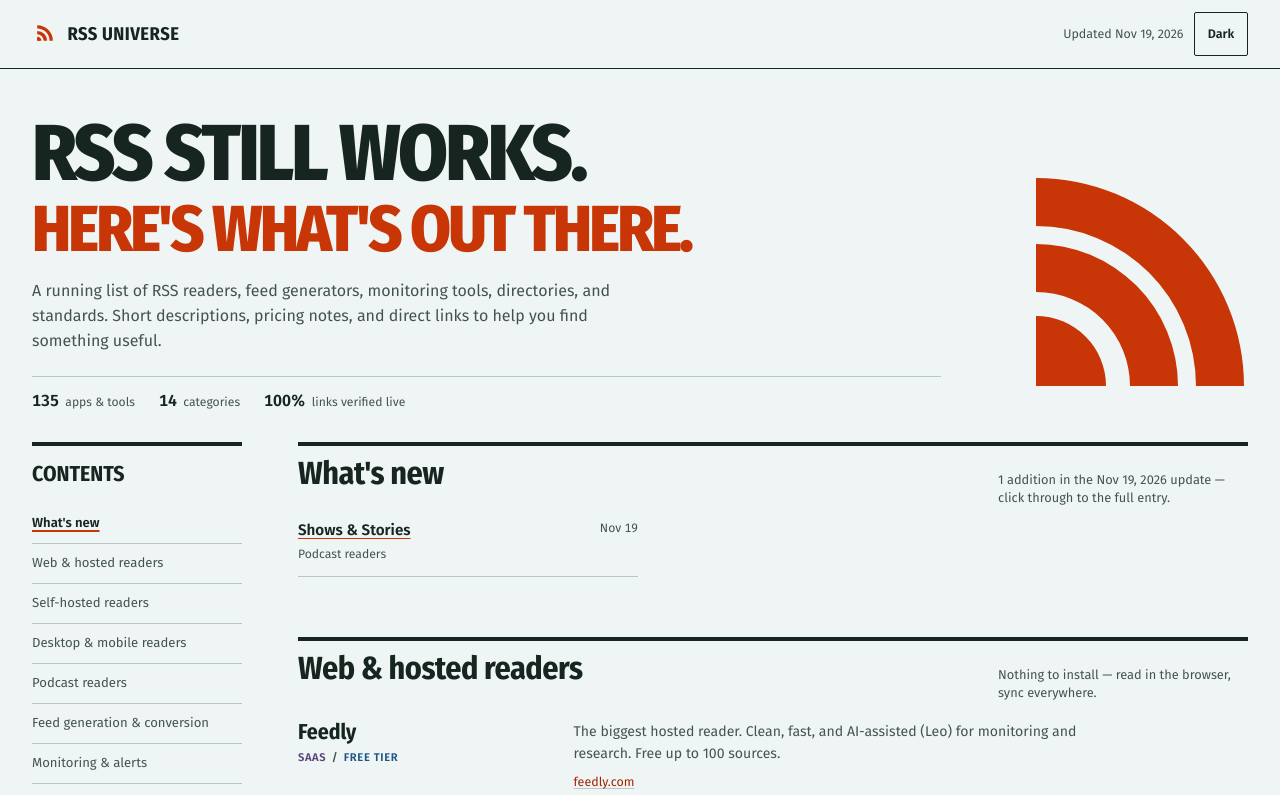
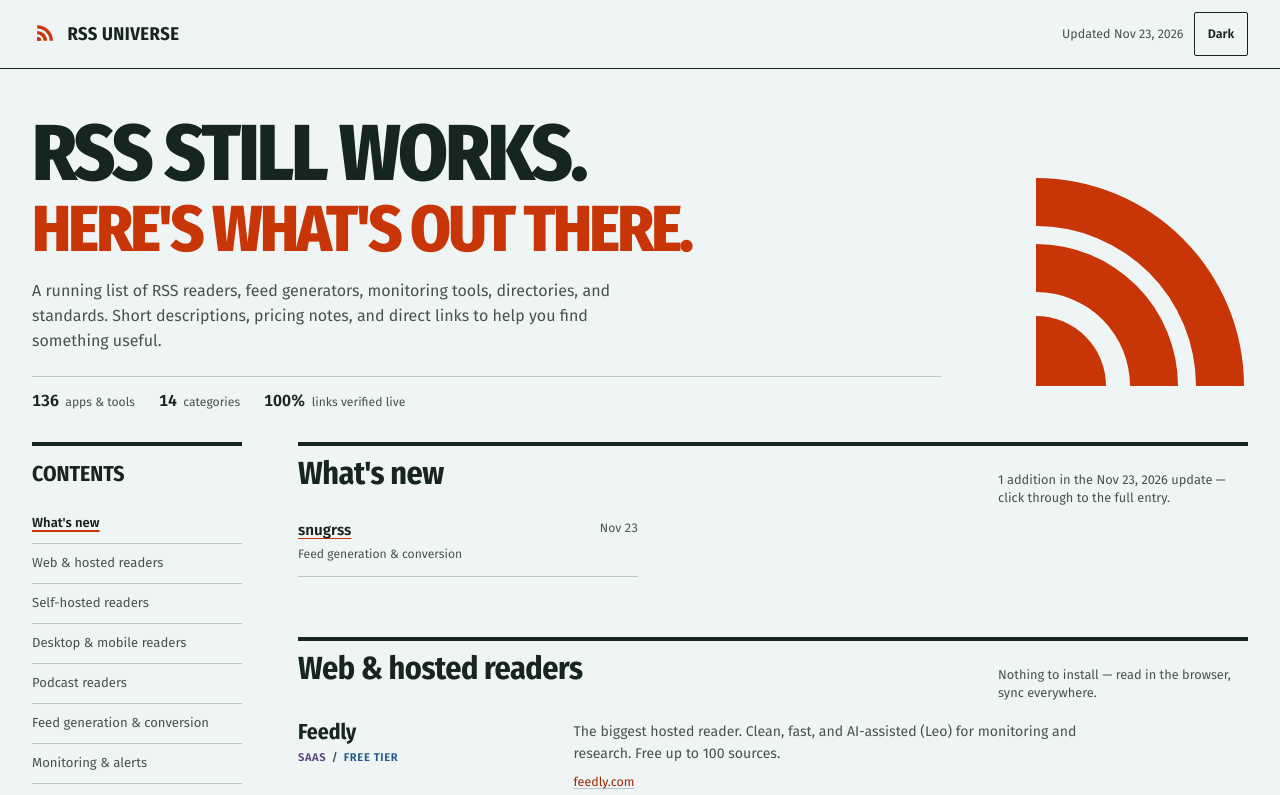
Before and after one commit to jcrabapple/rss-universe, a plain HTML site: page index.html in a window 1280 px wide. Shown: the top 795 px of the page. Drawn offline with Linux system fonts and the light colour scheme.

Commit message:
Add snugrss (feed generation, issue #36); What's New batch

```diff
--- a/index.html
+++ b/index.html
@@ -578,7 +578,7 @@ FINISH: Desktop/mobile inspection, accessibility and behavior checks, detector,
       RSS Universe
     </div>
     <div class="topbar-actions">
-      <span class="topbar-note">Updated Nov 19, 2026</span>
+      <span class="topbar-note">Updated Nov 23, 2026</span>
       <button class="index-toggle" type="button" popovertarget="categoryMenu" aria-controls="categoryMenu">Contents</button>
       <button class="theme-toggle" id="themeToggle" aria-label="Toggle dark mode">Dark</button>
     </div>
@@ -590,11 +590,11 @@ FINISH: Desktop/mobile inspection, accessibility and behavior checks, detector,
     <h1 class="serif">RSS still works.<em>Here's what's out there.</em></h1>
     <p class="lede">A running list of RSS readers, feed generators, monitoring tools, directories, and standards. Short descriptions, pricing notes, and direct links to help you find something useful.</p>
     <div class="hero-stats">
-      <div class="stat"><b>135</b><span>apps &amp; tools</span></div>
+      <div class="stat"><b>136</b><span>apps &amp; tools</span></div>
       <div class="stat"><b>14</b><span>categories</span></div>
       <div class="stat"><b>100%</b><span>links verified live</span></div>
     </div>
-    <p class="hero-updated">A living directory, independently maintained. Updated Nov 19, 2026.</p>
+    <p class="hero-updated">A living directory, independently maintained. Updated Nov 23, 2026.</p>
   </div>
   <div class="hero-mark" aria-hidden="true">
     <svg viewBox="0 0 240 240" fill="none">
@@ -638,10 +638,10 @@ FINISH: Desktop/mobile inspection, accessibility and behavior checks, detector,
   <section class="whatsnew" id="whatsnew" aria-label="What's new">
     <div class="sec-head whatsnew-head">
       <h2 class="serif">What's new</h2>
-      <span class="blurb"><span class="blurb-full">1 addition in the Nov 19, 2026 update — click through to the full entry.</span><span class="blurb-short">1 addition &middot; Nov 19, 2026</span></span>
+      <span class="blurb"><span class="blurb-full">1 addition in the Nov 23, 2026 update — click through to the full entry.</span><span class="blurb-short">1 addition &middot; Nov 23, 2026</span></span>
     </div>
     <div class="wn-grid">
-      <a class="wn-card" href="#fn-shows-stories"><b>Shows &amp; Stories</b><span class="wn-cat">Podcast readers</span><span class="wn-date">Nov 19</span></a>
+      <a class="wn-card" href="#fn-snugrss"><b>snugrss</b><span class="wn-cat">Feed generation &amp; conversion</span><span class="wn-date">Nov 23</span></a>
     </div>
   </section>
 
@@ -727,7 +727,7 @@ FINISH: Desktop/mobile inspection, accessibility and behavior checks, detector,
       <article class="card"><div class="card-head"><h3><a href="https://podverse.fm/" target="_blank" rel="noopener">Podverse</a></h3><div class="card-meta"><span class="chip os">open source</span><span class="chip free">free</span></div></div><p>Open-source, ad-free, account-free podcast app with web, mobile and desktop versions.</p><a class="url" href="https://podverse.fm/" target="_blank" rel="noopener">podverse.fm</a></article>
       <article class="card"><div class="card-head"><h3><a href="https://gpodder.net/" target="_blank" rel="noopener">gPodder</a></h3><div class="card-meta"><span class="chip os">open source</span><span class="chip free">free</span></div></div><p>Open podcast client (Linux desktop + mobile) with sync through gpodder.net.</p><a class="url" href="https://gpodder.net/" target="_blank" rel="noopener">gpodder.net</a></article>
       <article class="card"><div class="card-head"><h3><a href="https://github.com/oliverandrich/sikio" target="_blank" rel="noopener">Sikio</a></h3><div class="card-meta"><span class="chip os">open source</span><span class="chip free">free</span></div></div><p>Self-hosted media library that treats podcasts, YouTube and PeerTube like one inbox: new items land in an inbox, you reorder them into a queue, and it plays the next one when a track ends — chronologically, not by algorithm. Passkey sign-in, invitation-only accounts, OPML import/export, Docker or systemd.</p><a class="url" href="https://github.com/oliverandrich/sikio" target="_blank" rel="noopener">github.com/oliverandrich/sikio</a></article>
-      <article class="card" id="fn-shows-stories"><div class="card-head"><h3><a href="https://showsandstories.com/en" target="_blank" rel="noopener">Shows &amp; Stories</a></h3><div class="card-meta"><span class="chip free">free tier</span><span class="chip paid">paid</span></div></div><p>Podcast player and RSS reader in one app for people with hundreds of subscriptions: podcasts, video podcasts and blog feeds share one library with folders, subfolders, tags, advanced search and saved searches that can become scheduled collections. Chapters, transcripts, OPML import/export, 15 interface languages, Windows app plus web app (phones/tablets) with sync; Android soon. Free in the browser for up to 10 feeds without an account; €9/month or €79 for 12 months after a 7-day trial.</p><a class="url" href="https://showsandstories.com/en" target="_blank" rel="noopener">showsandstories.com</a></article>
+      <article class="card"><div class="card-head"><h3><a href="https://showsandstories.com/en" target="_blank" rel="noopener">Shows &amp; Stories</a></h3><div class="card-meta"><span class="chip free">free tier</span><span class="chip paid">paid</span></div></div><p>Podcast player and RSS reader in one app for people with hundreds of subscriptions: podcasts, video podcasts and blog feeds share one library with folders, subfolders, tags, advanced search and saved searches that can become scheduled collections. Chapters, transcripts, OPML import/export, 15 interface languages, Windows app plus web app (phones/tablets) with sync; Android soon. Free in the browser for up to 10 feeds without an account; €9/month or €79 for 12 months after a 7-day trial.</p><a class="url" href="https://showsandstories.com/en" target="_blank" rel="noopener">showsandstories.com</a></article>
     </div>
   </section>
 
@@ -748,6 +748,7 @@ FINISH: Desktop/mobile inspection, accessibility and behavior checks, detector,
       <article class="card"><div class="card-head"><h3><a href="https://github.com/IndieWebClubBlr/feed-mixer" target="_blank" rel="noopener">feed-mixer</a></h3><div class="card-meta"><span class="chip os">open source</span><span class="chip free">free</span></div></div><p>Reads an OPML list, fetches every feed concurrently and writes one combined Atom feed — built to run on a GitHub Actions schedule and publish to GitHub Pages, so no server of your own is needed. Keeps a disk cache so one flaky feed does not drop out of the mix.</p><a class="url" href="https://github.com/IndieWebClubBlr/feed-mixer" target="_blank" rel="noopener">github.com/IndieWebClubBlr/feed-mixer</a></article>
       <article class="card"><div class="card-head"><h3><a href="https://bookmark-rss.woodland.cafe/" target="_blank" rel="noopener">Mastodon Bookmark RSS</a></h3><div class="card-meta"><span class="chip os">open source</span><span class="chip free">free</span></div></div><p>Turns your Mastodon bookmarks into an RSS feed your reader can subscribe to. Stateless: it stores nothing, and the credentials ride inside the secret feed URL. MIT-licensed, so anyone can run their own copy; the hosted instance is free.</p><a class="url" href="https://bookmark-rss.woodland.cafe/" target="_blank" rel="noopener">bookmark-rss.woodland.cafe</a></article>
       <article class="card"><div class="card-head"><h3><a href="https://byedoom.com/" target="_blank" rel="noopener">ByeDoom</a></h3><div class="card-meta"><span class="chip free">free</span></div></div><p>Paste a public Instagram, Facebook, LinkedIn, X, TikTok, YouTube, Substack, Mastodon, Bluesky or Threads profile and get a hosted feed back: it surfaces the platform&#39;s own feed when one exists and builds one when it doesn&#39;t. Free, tip-funded one-person project.</p><a class="url" href="https://byedoom.com/" target="_blank" rel="noopener">byedoom.com</a></article>
+      <article class="card" id="fn-snugrss"><div class="card-head"><h3><a href="https://codeberg.org/jkramer/snugrss" target="_blank" rel="noopener">snugrss</a></h3><div class="card-meta"><span class="chip os">open source</span><span class="chip free">free</span></div></div><p>Rust CLI tool meant to run on a cron schedule: scrapes websites into RSS 2.0 feeds using CSS selectors in a TOML config, or processes existing feeds with regex include/exclude filters, redirect resolution and Readability full-article extraction. GPL-3.0, installs via Cargo.</p><a class="url" href="https://codeberg.org/jkramer/snugrss" target="_blank" rel="noopener">codeberg.org/jkramer/snugrss</a></article>
     </div>
   </section>
 
@@ -896,7 +897,7 @@ FINISH: Desktop/mobile inspection, accessibility and behavior checks, detector,
       <circle cx="6.4" cy="17.6" r="1.6" fill="currentColor"/>
     </svg>
   </div>
-  <p>The RSS Universe — 135 apps, tools and standards, every link checked live on November 19, 2026.</p>
+  <p>The RSS Universe — 136 apps, tools and standards, every link checked live on November 23, 2026.</p>
   <p>RSS is the oldest social network that never sold your data.</p>
   <p><a href="https://github.com/jcrabapple/rss-universe/issues/new" target="_blank" rel="noopener">Suggest a link on GitHub</a> · <a href="/feed.xml" type="application/rss+xml">Changelog feed</a></p>
 </footer>
```
Also changed, not shown: 1 other file.
